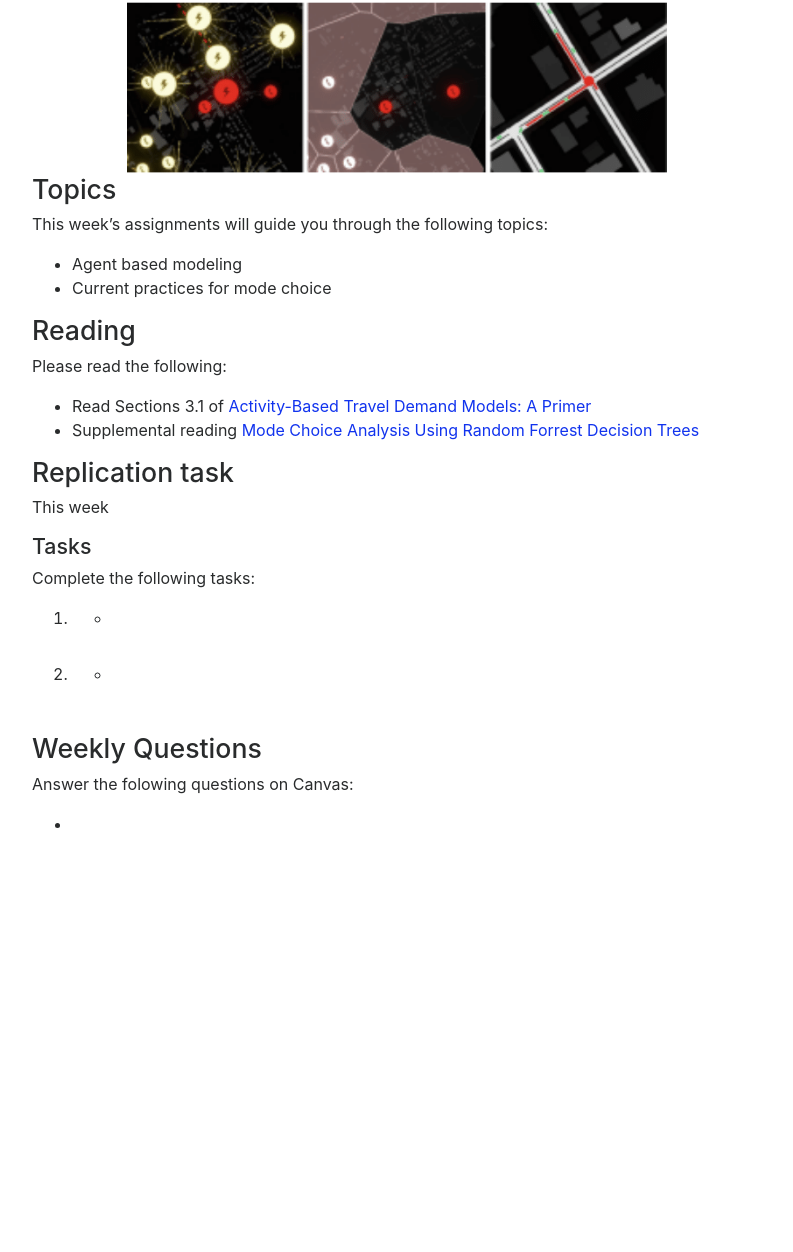
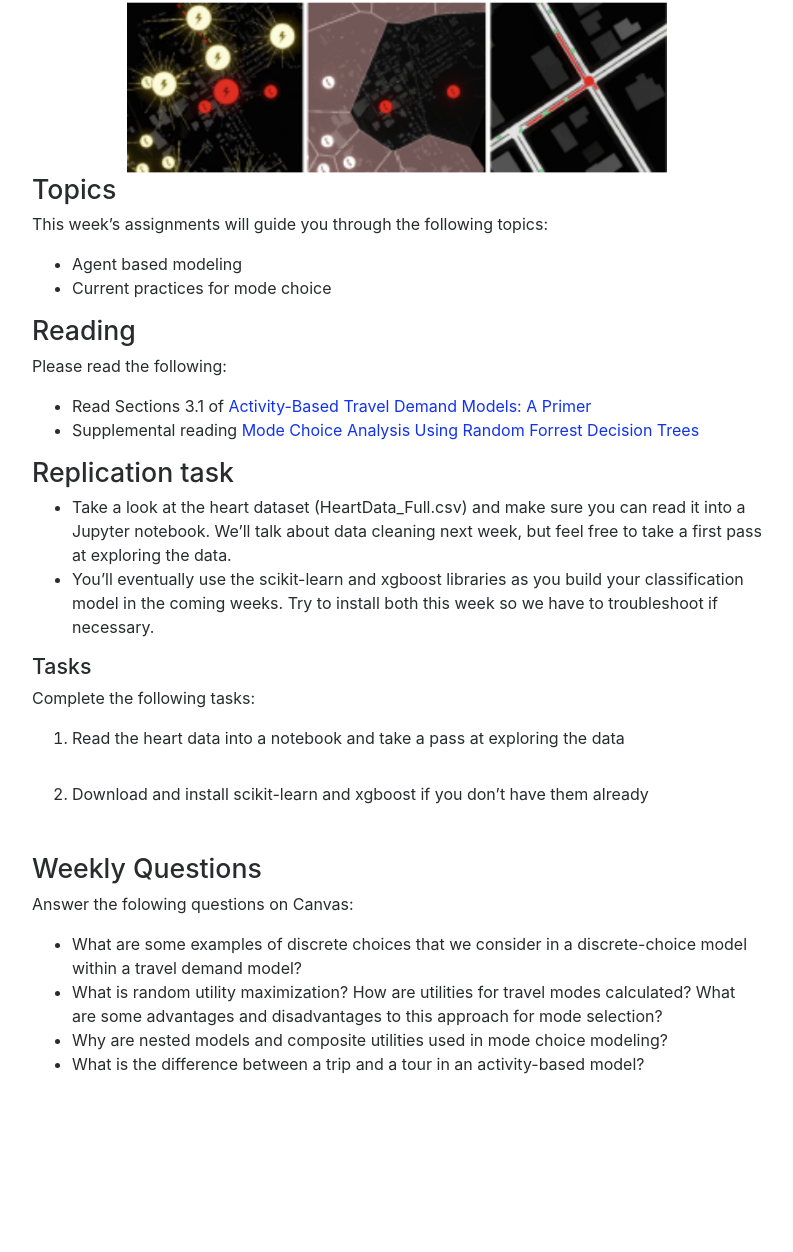
Before and after one commit to ACloninger/capstone-deloitte-travel-models, a Jekyll site: the page built from weeks/02-Mode-Choice-Modeling.md, in a window 1280 px wide. Shown: the whole page, without its empty margins (243-1036 px from the left). Built offline with Jekyll 4.4.1, drawn with Linux system fonts in a browser that asks for light colours; nearby versions of some CDN libraries; before the commit the page ends 1012 px from its top, so only the background shows below that.

Commit message:
Updated Week 2 tasks and reading questions

```diff
--- a/weeks/02-Mode-Choice-Modeling.md
+++ b/weeks/02-Mode-Choice-Modeling.md
@@ -17,18 +17,20 @@ Please read the following:
 * Supplemental reading [Mode Choice Analysis Using Random Forrest Decision Trees](https://www.sciencedirect.com/science/article/pii/S2352146516307347)
 
 ## Replication task
-This week
+* Take a look at the heart dataset (HeartData_Full.csv) and make sure you can read it into a Jupyter notebook. We'll talk about data cleaning next week, but feel free to take a first pass at exploring the data.
+* You'll eventually use the scikit-learn and xgboost libraries as you build your classification model in the coming weeks. Try to install both this week so we have to troubleshoot if necessary.
 
 ### Tasks
 
 Complete the following tasks:
 
-1.
-*
+1. Read the heart data into a notebook and take a pass at exploring the data
 
-2.
-*
+2. Download and install scikit-learn and xgboost if you don't have them already
 
 ## Weekly Questions
 Answer the folowing questions on Canvas:
-*
+* What are some examples of discrete choices that we consider in a discrete-choice model within a travel demand model?
+* What is random utility maximization? How are utilities for travel modes calculated? What are some advantages and disadvantages to this approach for mode selection?
+* Why are nested models and composite utilities used in mode choice modeling?
+* What is the difference between a trip and a tour in an activity-based model?
```
Also changed, not shown: weeks/01-Introduction.md (+1 -1 lines).
